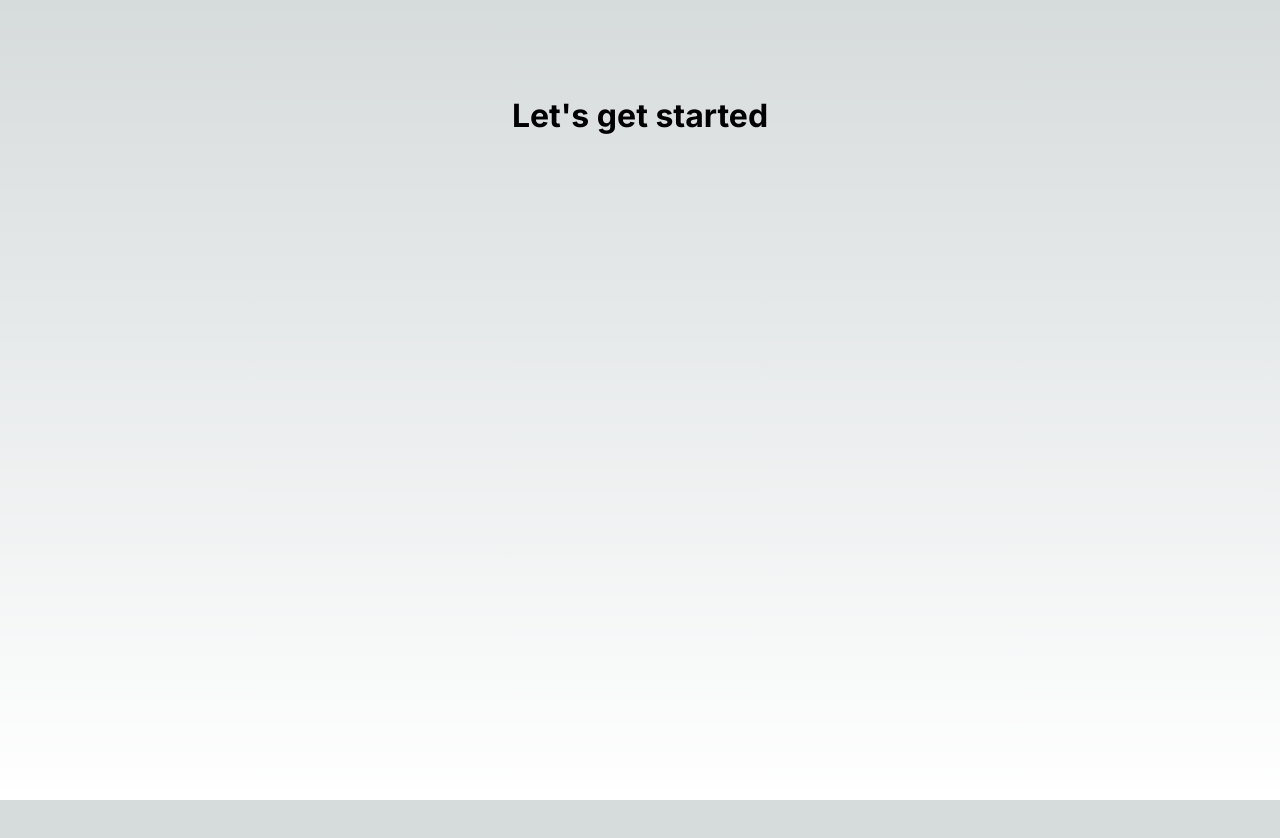
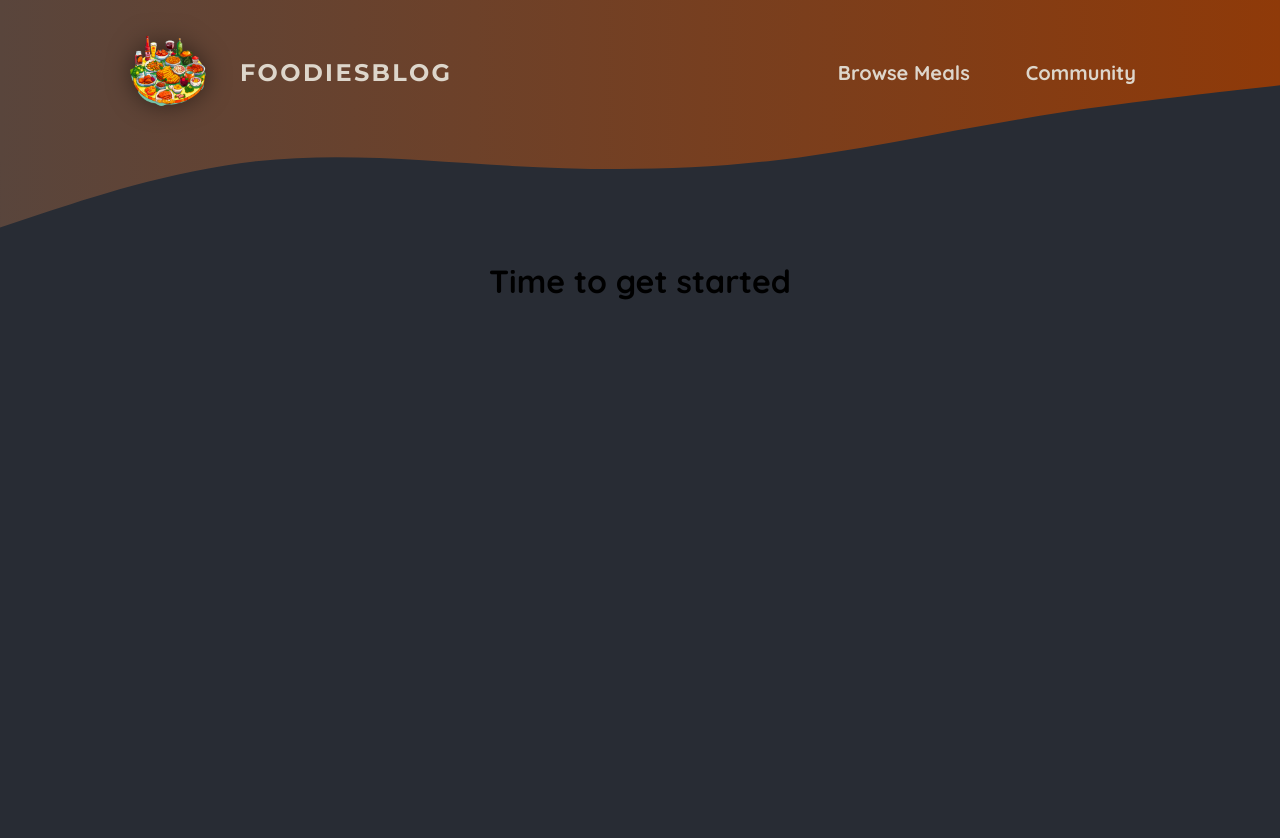
Before and after one commit to divyaChauhan96/food-app-nextjs, a Next.js app: page / in a window 1280 px wide. Shown: the top 838 px of the page. Before the commit the page ends 800 px from the top, so only its background shows below. Built offline with nearby package versions, Linux system fonts and the light colour scheme.

Commit message:
Initial commit homepage

```diff
--- a/app/globals.css
+++ b/app/globals.css
@@ -1,107 +1,57 @@
-:root {
-  --max-width: 1100px;
-  --border-radius: 12px;
-  --font-mono: ui-monospace, Menlo, Monaco, "Cascadia Mono", "Segoe UI Mono",
-    "Roboto Mono", "Oxygen Mono", "Ubuntu Monospace", "Source Code Pro",
-    "Fira Mono", "Droid Sans Mono", "Courier New", monospace;
-
-  --foreground-rgb: 0, 0, 0;
-  --background-start-rgb: 214, 219, 220;
-  --background-end-rgb: 255, 255, 255;
-
-  --primary-glow: conic-gradient(
-    from 180deg at 50% 50%,
-    #16abff33 0deg,
-    #0885ff33 55deg,
-    #54d6ff33 120deg,
-    #0071ff33 160deg,
-    transparent 360deg
-  );
-  --secondary-glow: radial-gradient(
-    rgba(255, 255, 255, 1),
-    rgba(255, 255, 255, 0)
-  );
-
-  --tile-start-rgb: 239, 245, 249;
-  --tile-end-rgb: 228, 232, 233;
-  --tile-border: conic-gradient(
-    #00000080,
-    #00000040,
-    #00000030,
-    #00000020,
-    #00000010,
-    #00000010,
-    #00000080
-  );
-
-  --callout-rgb: 238, 240, 241;
-  --callout-border-rgb: 172, 175, 176;
-  --card-rgb: 180, 185, 188;
-  --card-border-rgb: 131, 134, 135;
-}
-
-@media (prefers-color-scheme: dark) {
-  :root {
-    --foreground-rgb: 255, 255, 255;
-    --background-start-rgb: 0, 0, 0;
-    --background-end-rgb: 0, 0, 0;
-
-    --primary-glow: radial-gradient(rgba(1, 65, 255, 0.4), rgba(1, 65, 255, 0));
-    --secondary-glow: linear-gradient(
-      to bottom right,
-      rgba(1, 65, 255, 0),
-      rgba(1, 65, 255, 0),
-      rgba(1, 65, 255, 0.3)
-    );
-
-    --tile-start-rgb: 2, 13, 46;
-    --tile-end-rgb: 2, 5, 19;
-    --tile-border: conic-gradient(
-      #ffffff80,
-      #ffffff40,
-      #ffffff30,
-      #ffffff20,
-      #ffffff10,
-      #ffffff10,
-      #ffffff80
-    );
-
-    --callout-rgb: 20, 20, 20;
-    --callout-border-rgb: 108, 108, 108;
-    --card-rgb: 100, 100, 100;
-    --card-border-rgb: 200, 200, 200;
-  }
-}
+@import url("https://fonts.googleapis.com/css2?family=Quicksand:wght@400;600;700&family=Montserrat:wght@400;700&display=swap");
 
 * {
   box-sizing: border-box;
-  padding: 0;
-  margin: 0;
 }
 
-html,
-body {
-  max-width: 100vw;
-  overflow-x: hidden;
+html {
+  font-family: "Quicksand", sans-serif;
 }
 
 body {
-  color: rgb(var(--foreground-rgb));
-  background: linear-gradient(
-      to bottom,
-      transparent,
-      rgb(var(--background-end-rgb))
-    )
-    rgb(var(--background-start-rgb));
+  margin: 0;
+  background: radial-gradient(#282c34, #282c34);
 }
 
-a {
-  color: inherit;
-  text-decoration: none;
+.header-background {
+  position: absolute;
+  width: 100%;
+  height: 320px;
+  top: 0;
+  left: 0;
+  z-index: -1;
 }
 
-@media (prefers-color-scheme: dark) {
-  html {
-    color-scheme: dark;
-  }
+svg {
+  display: block;
+  width: 100%;
+  height: auto;
 }
+
+.not-found,
+.error {
+  margin-top: 5rem;
+  text-align: center;
+}
+
+.not-found h1,
+.error h1 {
+  font-size: 5rem;
+  margin: 0px;
+  font-weight: 900;
+  color: #262626;
+  text-transform: uppercase;
+  background: linear-gradient(90deg, #f9572a, #ffc905);
+  -webkit-background-clip: text;
+  -webkit-text-fill-color: transparent;
+  background-size: cover;
+  background-position: center;
+  font-family: "Montserrat", sans-serif;
+}
+
+.not-found p,
+.error p {
+  font-size: 1.5rem;
+  font-weight: 500;
+  color: #ddd8d8;
+}
--- a/app/layout.js
+++ b/app/layout.js
@@ -1,17 +1,38 @@
-import { Inter } from "next/font/google";
 import "./globals.css";
-
-const inter = Inter({ subsets: ["latin"] });
+import Header from "@/components/header/Header";
 
 export const metadata = {
-  title: "Create Next App",
-  description: "Generated by create next app",
+  title: "Foodies",
+  description: "Prepare meals at your home",
 };
 
 export default function RootLayout({ children }) {
   return (
     <html lang="en">
-      <body className={inter.className}>{children}</body>
+      <body>
+        <div className="header-background">
+          <svg xmlns="http://www.w3.org/2000/svg" viewBox="0 0 1440 320">
+            <defs>
+              <linearGradient id="gradient" x1="0%" y1="0%" x2="100%" y2="0%">
+                <stop
+                  offset="0%"
+                  style={{ stopColor: "#59453c", stopOpacity: "1" }}
+                />
+                <stop
+                  offset="100%"
+                  style={{ stopColor: "#8f3a09", stopOpacity: "1" }}
+                />
+              </linearGradient>
+            </defs>
+            <path
+              fill="url(#gradient)"
+              d="M0,256L48,240C96,224,192,192,288,181.3C384,171,480,181,576,186.7C672,192,768,192,864,181.3C960,171,1056,149,1152,133.3C1248,117,1344,107,1392,101.3L1440,96L1440,0L1392,0C1344,0,1248,0,1152,0C1056,0,960,0,864,0C768,0,672,0,576,0C480,0,384,0,288,0C192,0,96,0,48,0L0,0Z"
+            ></path>
+          </svg>
+        </div>
+        <Header />
+        {children}
+      </body>
     </html>
   );
 }
--- a/app/page.js
+++ b/app/page.js
@@ -3,7 +3,7 @@
 export default function Home() {
   return (
     <main className={styles.main}>
-      <h1>Let's get started</h1>
+      <h1>Time to get started</h1>
     </main>
   );
 }
--- /dev/null
+++ b/components/header/Header.js
@@ -0,0 +1,24 @@
+import appLogo from "@/assets/logo.png";
+import Link from "next/link";
+import classes from "./header.module.css";
+
+export default function Header() {
+  return (
+    <header className={classes.header}>
+      <Link className={classes.logo} href="/">
+        <img src={appLogo.src} role="link" alt="Go to homepage" />
+        FoodiesBlog
+      </Link>
+      <nav className={classes.nav}>
+        <ul>
+          <li>
+            <Link href="/meals">Browse Meals</Link>
+          </li>
+          <li>
+            <Link href="/community">Community</Link>
+          </li>
+        </ul>
+      </nav>
+    </header>
+  );
+}
--- /dev/null
+++ b/components/header/header.module.css
@@ -0,0 +1,67 @@
+.header {
+  display: flex;
+  justify-content: space-between;
+  align-items: center;
+  padding: 2rem 1rem;
+}
+
+@media (min-width: 768px) {
+  .header {
+    padding: 2rem 10%;
+  }
+}
+
+.nav ul {
+  list-style: none;
+  margin: 0;
+  padding: 0;
+  display: flex;
+  gap: 1.5rem;
+  /* font-family: 'Montserrat', sans-serif; */
+  font-size: 1.25rem;
+}
+
+.nav a {
+  text-decoration: none;
+  color: #ddd6cb;
+  font-weight: bold;
+  padding: 0.5rem 1rem;
+  border-radius: 0.5rem;
+}
+
+.nav a:hover,
+.nav a:active {
+  background: linear-gradient(90deg, #ff8a05, #f9b331);
+  background-clip: text;
+  -webkit-background-clip: text;
+  -webkit-text-fill-color: transparent;
+  text-shadow: 0 0 18px rgba(248, 190, 42, 0.8);
+}
+
+.active {
+  background: linear-gradient(90deg, #ff8a05, #f9b331);
+  background-clip: text;
+  -webkit-background-clip: text;
+  -webkit-text-fill-color: transparent;
+}
+
+.logo {
+  display: flex;
+  align-items: center;
+  justify-content: center;
+  gap: 2rem;
+  text-decoration: none;
+  color: #ddd6cb;
+  font-weight: bold;
+  font-family: "Montserrat", sans-serif;
+  letter-spacing: 0.15rem;
+  text-transform: uppercase;
+  font-size: 1.5rem;
+}
+
+.logo img {
+  width: 5rem;
+  height: 5rem;
+  object-fit: contain;
+  filter: drop-shadow(0 0 0.75rem rgba(0, 0, 0, 0.5));
+}
```
Also changed, not shown: app/community/page.js (added, +7 -0 lines), app/meals/page.js (added, +7 -0 lines), assets/logo.png (added).
